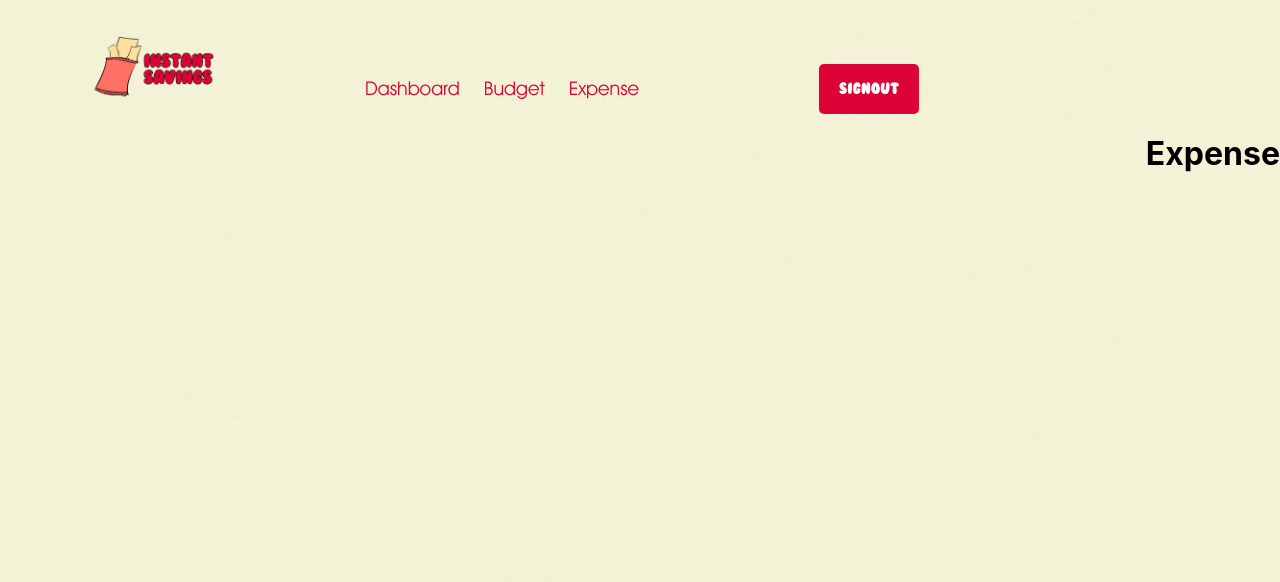
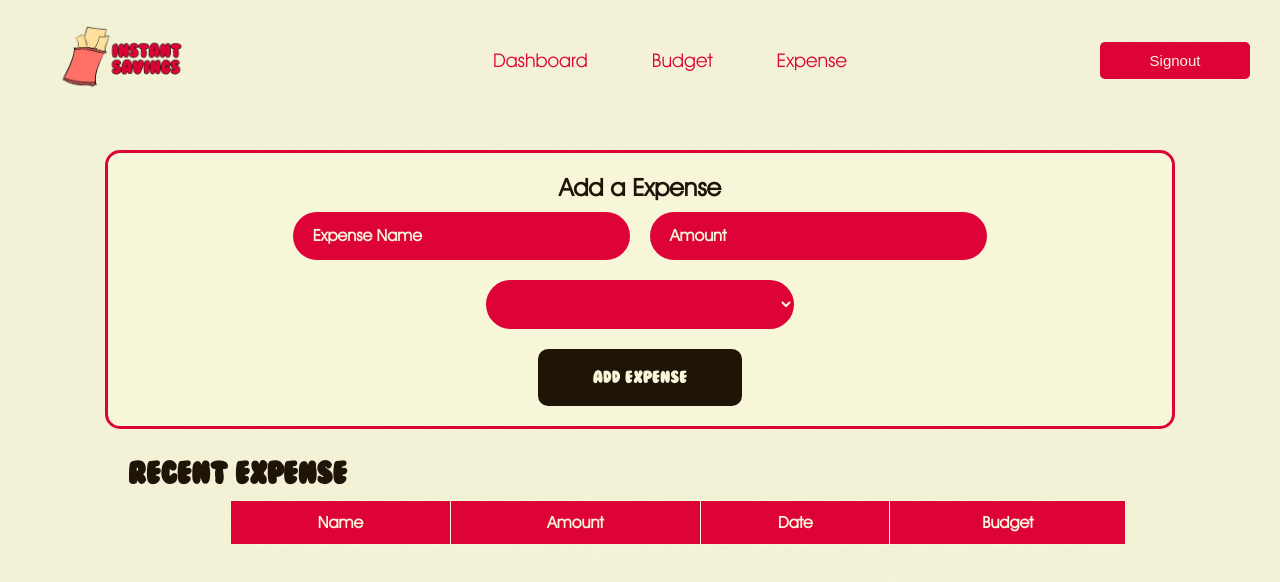
Before and after one commit to sef-04/budgeting-group, a React (Create React App) app in the folder budget/: page /expense in a window 1280 px wide. Shown: the top 582 px of the page. Built offline with nearby package versions, Linux system fonts and the light colour scheme.

Commit message:
BUDGET AND EXPENSE PAGE
IS MAAYOS NA PA ADJUST NA LANG SA LAPTOP NIYOOOO PLS THANKIE

```diff
--- a/budget/src/component/Login.js
+++ b/budget/src/component/Login.js
@@ -42,9 +42,9 @@ const Login = () => {
   };
 
   return (
-    <div>
+    <div id='container'>
+      <div className="login-container">
       <img src='./elements/1.png' id='logo' alt='Logo' />
-      <div className="login-container">
         <form onSubmit={handleSubmit}>
           <label htmlFor="username">Username</label>
           <input
--- a/budget/src/component/Regis.js
+++ b/budget/src/component/Regis.js
@@ -58,7 +58,6 @@ const Regis = () => {
   return (
     <div>
       <img src='./elements/1.png' id='logo' alt='Logo' />
-
       <div id='reg-container'>
         <div className="register-container">
           <form className="register-form" onSubmit={handleSubmit}>
@@ -98,7 +97,7 @@ const Regis = () => {
               />
             </div>
 
-            <button type="submit" className="register-button">Register</button>
+            <button type="submit" id="register-button">Register</button>
           </form>
           <p className="login-link">
             Already have an account? <Link to={"/login"}>Log-in here.</Link>
--- a/budget/src/component/css/Budget.css
+++ b/budget/src/component/css/Budget.css
@@ -1,62 +1,144 @@
+/* fonts */
+
+@font-face {
+    font-family: "avant";
+    src: url(./fonts/AvantGardeBookBT.ttf);
+}
+
+
+@font-face {
+    font-family: "bubble";
+    src: url(./fonts/Bubblegum.ttf);
+}
+
 * {
     margin: 0;
     padding: 0;
+
 }
-#navBar-bud{
+
+#navBar-bud {
     background-image: url(./bg/yellow.png);
     background-size: cover;
     background-position: center;
     height: 100vh;
     width: 100vw;
 }
+
+header {
+    display: flex;
+    align-items: center;
+    justify-content: space-between;
+
+}
+
 #logo {
-    margin-left: 2rem;
-    margin-top: 10px;
     height: 120px;
     flex-shrink: 0;
 }
 
-.container {
-    margin: 1rem;
+.nav {
+    flex-grow: 1;
+    display: flex;
+    justify-content: center;
+}
+
+.nav ul {
+    display: flex;
+    gap: 2rem;
+    list-style: none;
+
+}
+
+.nav a {
+    color: #de0337;
+    text-decoration: none;
+    font-size: 19px;
+    padding: 0.5rem 1rem;
+}
+
+.nav li:hover a {
+    color: #1f1408;
+}
+
+#sign {
+    padding: 10px 20px;
+    background-color: #de0337;
+    color: #f8f6d9;
+    border: none;
+    border-radius: 5px;
+    cursor: pointer;
+    font-size: 15px;
+    width: 150px;
+    margin-right: 30px;
+}
+
+#sign:hover {
+    background-color: #1f1408;
+}
+
+/* Budget container styling */
+#add{
+    font-family: "avant";
+    font-size: 24px;
+    color: #1f1408;
+}
+
+.budget-container {
+    background-color: #f8f6d9;
+    border: 3px solid #de0337;
+    border-radius: 15px;
+    margin: 30px auto;
+    padding: 20px;
+    width: 80%;
     text-align: center;
 }
 
-.nav {
-    color: #de0337;
-    gap: 0 2rem;
-    display: flex;
-    list-style: none;
-    position: absolute;
-    left: 50%;
-    transform: translateX(-50%);
-    margin-top: -80px;
+.budget-form {
+    display: block;
+    justify-content: space-between;
+    gap: 1rem;
 }
 
-.nav ul {
-    padding: 0;
-    margin: 0;
-    list-style: none;
-    display: flex;
-    gap: 1rem;
+.input-field {
+    background-color: #de0337;
+    border: #de0337;
+    padding: 15px;
+    width: 40%;
+    border-radius: 100px;
+    font-size: 16px;
+    text-align: center;
+    color: #f8f6d9;
+    font-weight: bold;
+    text-align: left;
+    margin: 15px;
+}
+
+.input-field::placeholder {
+    color: #f8f6d9;
+    font-family: "avant";
+    padding: 5px;
 
 }
 
-
-.nav a {
-    color: inherit;
-    text-decoration: none;
-    height: 100%;
-    display: flex;
-    align-items: center;
-    padding: .25rem;
-    font-size: 19px;
+.add-budget-btn {
+    padding: 20px 20px;
+    background-color: #1f1408;
+    color: #f8f6d9;
+    border: none;
+    border-radius: 10px;
+    cursor: pointer;
+    font-size: 16px;
+    width: 20%;
+    margin-top: 10px;
+    font-family: "bubble";
 }
 
-.nav li:hover {
+.budget-list-title {
+    text-align: left;
+    margin-left: 10%;
+    font-family: "bubble";
+    font-size: 1.8rem;
+    margin-top: 30px;
     color: #1f1408;
-    text-decoration: solid;
 }
-
-#budgetPage h1{
-    text-align: center;
-}
--- a/budget/src/component/css/Dashboard.css
+++ b/budget/src/component/css/Dashboard.css
@@ -1,7 +1,20 @@
+/* fonts */
+
+@font-face {
+    font-family: "avant";
+    src: url(./fonts/AvantGardeBookBT.ttf);
+}
+
+
+@font-face {
+    font-family: "bubble";
+    src: url(./fonts/Bubblegum.ttf);
+}
+
 * {
     margin: 0;
     padding: 0;
-     /* Added to ensure consistent sizing */
+
 }
 
 #navBar-dash {
@@ -16,16 +29,16 @@
     display: flex;
     align-items: center;
     justify-content: space-between;
-    padding: 20px 40px;
+
 }
 
 #logo {
-    height: 120px; /* Adjusted size as needed */
+    height: 120px;
     flex-shrink: 0;
 }
 
 .nav {
-    flex-grow: 1; /* Takes up remaining space between logo and sign-out button */
+    flex-grow: 1;
     display: flex;
     justify-content: center;
 }
@@ -34,8 +47,7 @@
     display: flex;
     gap: 2rem;
     list-style: none;
-    padding-top: 70px;
-    margin: 0;
+
 }
 
 .nav a {
@@ -52,12 +64,13 @@
 #sign {
     padding: 10px 20px;
     background-color: #de0337;
-    color: white;
+    color: #f8f6d9;
     border: none;
     border-radius: 5px;
     cursor: pointer;
     font-size: 15px;
     width: 150px;
+    margin-right: 30px;
 }
 
 #sign:hover {
--- a/budget/src/component/css/Expense.css
+++ b/budget/src/component/css/Expense.css
@@ -1,6 +1,20 @@
+/* fonts */
+
+@font-face {
+    font-family: "avant";
+    src: url(./fonts/AvantGardeBookBT.ttf);
+}
+
+
+@font-face {
+    font-family: "bubble";
+    src: url(./fonts/Bubblegum.ttf);
+}
+
 * {
     margin: 0;
     padding: 0;
+
 }
 
 #navBar-ex {
@@ -11,54 +25,160 @@
     width: 100vw;
 }
 
+header {
+    display: flex;
+    align-items: center;
+    justify-content: space-between;
+
+}
+
 #logo {
-    margin-left: 2rem;
-    margin-top: 10px;
     height: 120px;
     flex-shrink: 0;
 }
 
-.container {
-    margin: 1rem;
+.nav {
+    flex-grow: 1;
+    display: flex;
+    justify-content: center;
+}
+
+.nav ul {
+    display: flex;
+    gap: 2rem;
+    list-style: none;
+
+}
+
+.nav a {
+    color: #de0337;
+    text-decoration: none;
+    font-size: 19px;
+    padding: 0.5rem 1rem;
+}
+
+.nav li:hover a {
+    color: #1f1408;
+}
+
+#sign {
+    padding: 10px 20px;
+    background-color: #de0337;
+    color: #f8f6d9;
+    border: none;
+    border-radius: 5px;
+    cursor: pointer;
+    font-size: 15px;
+    width: 150px;
+    margin-right: 30px;
+}
+
+#sign:hover {
+    background-color: #1f1408;
+}
+
+/* expense */
+
+#add{
+    font-family: "avant";
+    font-size: 24px;
+    color: #1f1408;
+}
+
+.add-expense {
+    background-color: #f8f6d9;
+    border: 3px solid #de0337;
+    border-radius: 15px;
+    margin: 30px auto;
+    padding: 20px;
+    width: 80%;
     text-align: center;
 }
 
-.nav {
-    color: #de0337;
-    gap: 0 2rem;
-    display: flex;
-    list-style: none;
-    position: absolute;
-    left: 50%;
-    transform: translateX(-50%);
-    margin-top: -80px;
+
+.input-container {
+    display: block;
+    justify-content: space-between;
+    gap: 1rem;
 }
 
-.nav ul {
-    padding: 0;
-    margin: 0;
-    list-style: none;
-    display: flex;
-    gap: 1rem;
+.input-field {
+    background-color: #de0337;
+    border: #de0337;
+    padding: 15px;
+    width: 30%;
+    border-radius: 100px;
+    font-size: 16px;
+    text-align: center;
+    color: #f8f6d9;
+    font-weight: bold;
+    text-align: left;
+    margin: 10px;
+}
+
+.input-field::placeholder {
+    color: #f8f6d9;
+    font-family: "avant";
+    padding: 5px;
 
 }
 
-
-.nav a {
-    color: inherit;
-    text-decoration: none;
-    height: 100%;
-    display: flex;
-    align-items: center;
-    padding: .25rem;
-    font-size: 19px;
+#pick{
+    color: #f8f6d9;
+    font-family: "avant";
+    padding: 5px;
 }
 
-.nav li:hover {
-    color: #1f1408;
-    text-decoration: solid;
+
+#add-expense {
+    padding: 20px 20px;
+    background-color: #1f1408;
+    color: #f8f6d9;
+    border: none;
+    border-radius: 10px;
+    cursor: pointer;
+    font-size: 16px;
+    width: 20%;
+    margin-top: 10px;
+    font-family: "bubble";
 }
 
-#expensePage h1 {
-    text-align: end;
+/* table */
+
+#expense-list-title{
+    text-align: left;
+    margin-left: 10%;
+    font-family: "bubble";
+    font-size: 1.8rem;
+    margin-top: 30px;
+    color: #1f1408;
 }
+.recent-expense {
+    margin-top: 30px;
+
+  }
+
+  .recent-expense table {
+    width: 70%;
+    border-collapse: collapse;
+    text-align: center;
+    margin-left: 18%;
+    margin-top: 10px;
+  }
+
+  .recent-expense th,
+  .recent-expense td {
+    padding: 12px 15px;
+    text-align: center;
+    border: 1px solid #f8f6d9;
+  }
+
+  .recent-expense th {
+    background-color: #de0337;
+    color: #f8f6d9;
+    font-family: "avant";
+  }
+
+  .recent-expense tr:nth-child(even) {
+    background-color: #f2f2f2;
+  }
--- a/budget/src/component/css/Login.css
+++ b/budget/src/component/css/Login.css
@@ -18,7 +18,7 @@
     padding: 0;
 }
 
-body, html {
+#container {
     background-image: url(./bg/3.png);
     margin: 0;
     padding: 0;
@@ -37,7 +37,7 @@ body, html {
 
   #logo{
     height: 170px;
-    margin-left: 100px;
+    margin-left: 0px;
 
   }
 
@@ -53,7 +53,7 @@ body, html {
     text-align: left;
   }
 
-  input[type="text"], input[type="password"] {
+  #username, #password {
     padding: 15px;
     border: none;
     border-radius: 50px;
@@ -64,13 +64,13 @@ body, html {
     width: 500px;
   }
 
-  input[type="text"]::placeholder, input[type="password"]::placeholder {
+  #username::placeholder, #password::placeholder {
     color: #1f1408 ;
     font-family: "avant";
     padding: 5px;
   }
 
-  button {
+  #button {
     margin-top: 10px;
     margin-left: 31%;
     font-family: "bubble";
--- a/budget/src/component/pages/Budget.js
+++ b/budget/src/component/pages/Budget.js
@@ -1,4 +1,4 @@
-import { Link, useMatch, useResolvedPath, useNavigate} from "react-router-dom";
+import { Link, useMatch, useResolvedPath, useNavigate } from "react-router-dom";
 import React from 'react'
 import '../css/Budget.css';
 
@@ -10,20 +10,30 @@ export default function Budget() {
     };
     return (
         <div id="navBar-bud">
+            <header>
                 <img src='./elements/2.png' id='logo' alt='Logo' />
                 <nav className="nav">
-                <ul className="menu">
+                    <ul>
                         <CustomLink to="/dashboard">Dashboard</CustomLink>
                         <CustomLink to="/budget">Budget</CustomLink>
                         <CustomLink to="/expense">Expense</CustomLink>
                     </ul>
+                </nav>
                 <button id="sign" onClick={handleSignOut}>Signout</button>
-            </nav>
-
-            <div id="budgetPage">
-            <h1>Budget</h1>
+            </header>
+            <div className="budget-container">
+                <h2 id="add">Add a Budget</h2>
+                <div className="budget-form">
+                    <input type="text" placeholder="Expense Name" className="input-field" />
+                    <input type="number" placeholder="Amount" className="input-field" />
+                    <div>
+                        <button className="add-budget-btn">Add Budget</button>
+                    </div>
                 </div>
 
+
+            </div>
+            <h3 className="budget-list-title">Budgets</h3>
         </div>
 
     );
--- a/budget/src/component/pages/Dashboard.js
+++ b/budget/src/component/pages/Dashboard.js
@@ -15,9 +15,10 @@ export default function Dashboard() {
                 <img src='./elements/2.png' id='logo' alt='Logo' />
                 <nav className="nav">
                     <ul>
-                        <CustomLink to="/dashboard">Dashboard</CustomLink>
-                        <CustomLink to="/budget">Budget</CustomLink>
-                        <CustomLink to="/expense">Expense</CustomLink>
+                        <li><CustomLink to="/dashboard">Dashboard</CustomLink></li>
+                        <li><CustomLink to="/budget">Budget</CustomLink></li>
+                        <li><CustomLink to="/expense">Expense</CustomLink></li>
+
                     </ul>
                 </nav>
                 <button id="sign" onClick={handleSignOut}>Signout</button>
--- a/budget/src/component/pages/Expense.js
+++ b/budget/src/component/pages/Expense.js
@@ -1,5 +1,5 @@
 import React from "react"
-import { Link, useMatch, useResolvedPath, useNavigate} from "react-router-dom";
+import { Link, useMatch, useResolvedPath, useNavigate } from "react-router-dom";
 import '../css/Expense.css';
 
 export default function Expense() {
@@ -10,20 +10,59 @@ export default function Expense() {
     };
     return (
         <div id="navBar-ex">
+            <header>
                 <img src='./elements/2.png' id='logo' alt='Logo' />
                 <nav className="nav">
-                <ul className="menu">
+                    <ul>
                         <CustomLink to="/dashboard">Dashboard</CustomLink>
                         <CustomLink to="/budget">Budget</CustomLink>
                         <CustomLink to="/expense">Expense</CustomLink>
                     </ul>
+                </nav>
                 <button id="sign" onClick={handleSignOut}>Signout</button>
-            </nav>
+            </header>
 
-            <div id="expensePage">
-            <h1>Expense</h1>
+            <section className="add-expense">
+                <h2 id="add">Add a Expense</h2>
+                <div className="input-container">
+                    <input
+                        type="text"
+                        placeholder="Expense Name"
+                        className="input-field"
+                    />
+                    <input
+                        type="number"
+                        placeholder="Amount"
+                        className="input-field"
+
+                    />
+                    <select className="input-field" placeholder="Pick a Budget">
+                        <option value="Pick the Budget" id="pick" disabled>Pick the Budget</option>
+
+                    </select>
+
                 </div>
+                <button id="add-expense">Add Expense</button>
+            </section>
+
+            <section className="recent-expense">
+                <h2 id="expense-list-title">Recent Expense</h2>
+                <table>
+                    <thead>
+                        <tr>
+                            <th>Name</th>
+                            <th>Amount</th>
+                            <th>Date</th>
+                            <th>Budget</th>
+                        </tr>
+                    </thead>
+                    <tbody>
+
+                    </tbody>
+                </table>
+            </section>
         </div>
+
     );
 }
 
```
Also changed, not shown: budget/src/component/css/Regis.css (+14 -14 lines). Lines whose indentation alone changed are shown as unchanged.
